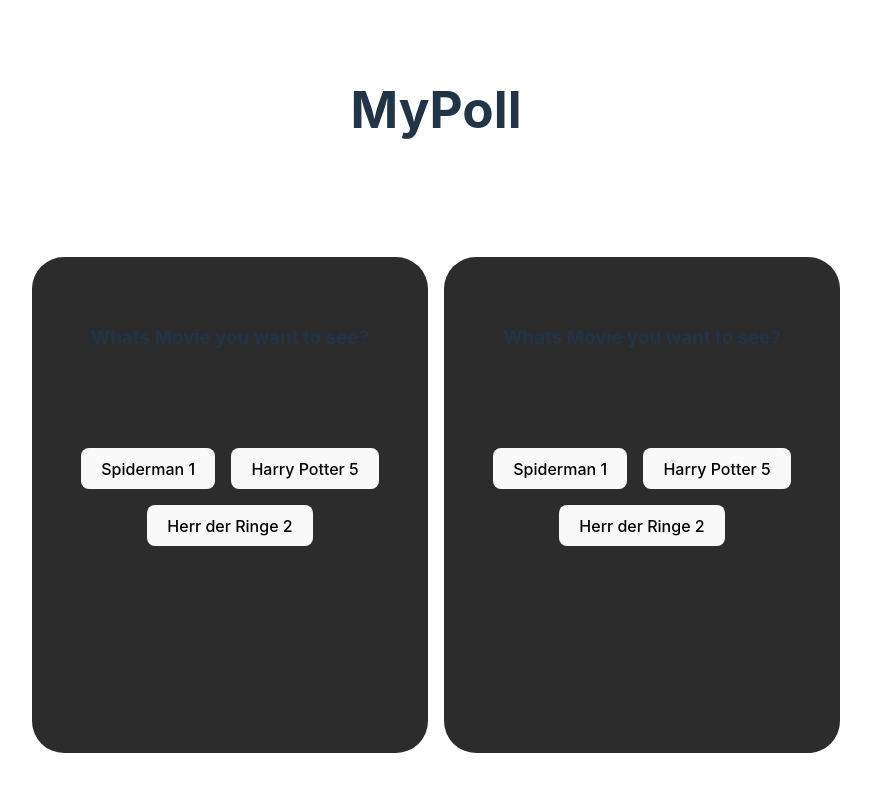
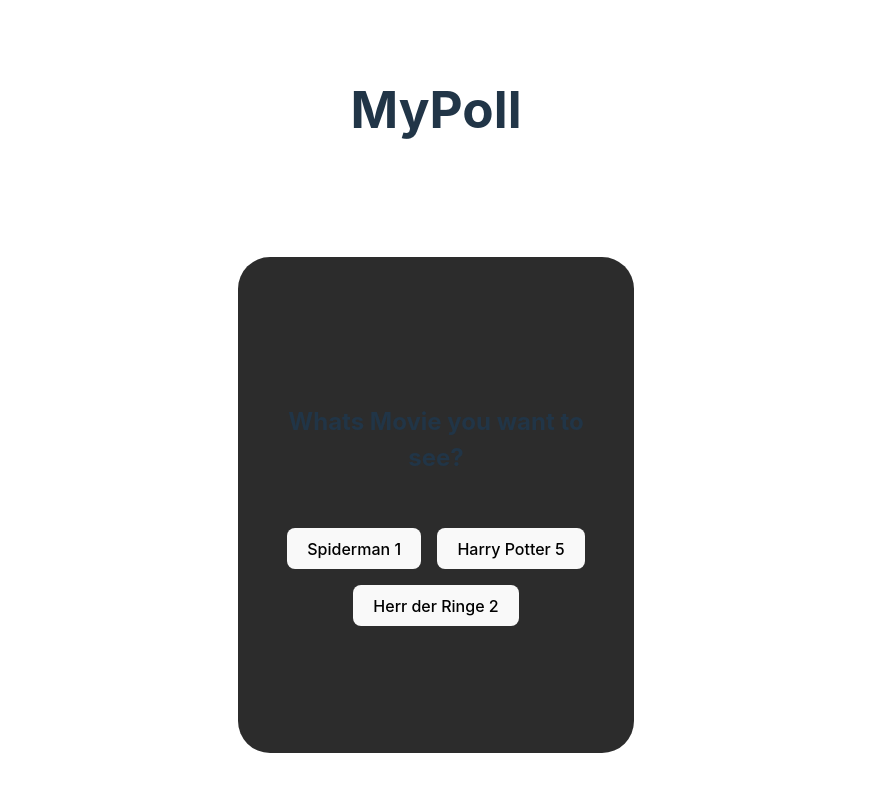
Before and after one commit to BytersLab/rmc-mypolls, a React (Vite) app: page / in a window 1280 px wide. Shown: the top 792 px of the page, without its empty margins (204-1075 px from the left). Built offline with nearby package versions, Linux system fonts and the light colour scheme.

Commit message:
Little Bugfixes

```diff
--- a/package.json
+++ b/package.json
@@ -10,6 +10,7 @@
     "preview": "vite preview"
   },
   "dependencies": {
+    "prop-types": "^15.8.1",
     "react": "^18.3.1",
     "react-dom": "^18.3.1",
     "recharts": "^2.13.2"
--- a/src/App.css
+++ b/src/App.css
@@ -33,10 +33,11 @@
     padding: 3rem;
     height: 25rem;
     width: 18.75rem;
-
-    .poll-title {
-      margin-bottom: 6rem;
-    }
+    display: flex;
+    flex-direction: column;
+    justify-content: center;
+    align-items: center;
+    gap: 2rem;
 
     .poll-button-container {
       display: flex;
--- a/src/App.jsx
+++ b/src/App.jsx
@@ -22,7 +22,6 @@
       <h1>MyPoll</h1>
       <div className="pollcontainer">
         <Poll dataArray={dataArray} color={"#05def3"} />
-        <Poll dataArray={dataArray} color={"#aade33"} />
       </div>
     </>
   );
--- a/src/components/Poll.comp.jsx
+++ b/src/components/Poll.comp.jsx
@@ -1,5 +1,6 @@
+import PropTypes from "prop-types";
 import { useState } from "react";
-import { Bar, BarChart, ResponsiveContainer, XAxis } from "recharts";
+import { Bar, BarChart, XAxis } from "recharts";
 
 export function Poll({ dataArray, color }) {
   const [data, setData] = useState(dataArray);
@@ -21,7 +22,7 @@
   return (
     <>
       <div className="poll">
-        <h3 className="poll-title">Whats Movie you want to see?</h3>
+        <h2 className="poll-title">Whats Movie you want to see?</h2>
         {
           {
             1: (
@@ -29,7 +30,7 @@
                 width={300}
                 height={300}
                 data={data}
-                margin={{ bottom: 120 }}
+                margin={{ bottom: 48 }}
               >
                 <Bar dataKey="value" fill={color} />
                 <XAxis dataKey={"name"} interval={0} angle={-10} dy={32} />
@@ -52,3 +53,8 @@
     </>
   );
 }
+
+Poll.propTypes = {
+  dataArray: PropTypes.array,
+  color: PropTypes.string,
+};
```
Also changed, not shown: 1 other file (tests, documents, lock files or other folders).
